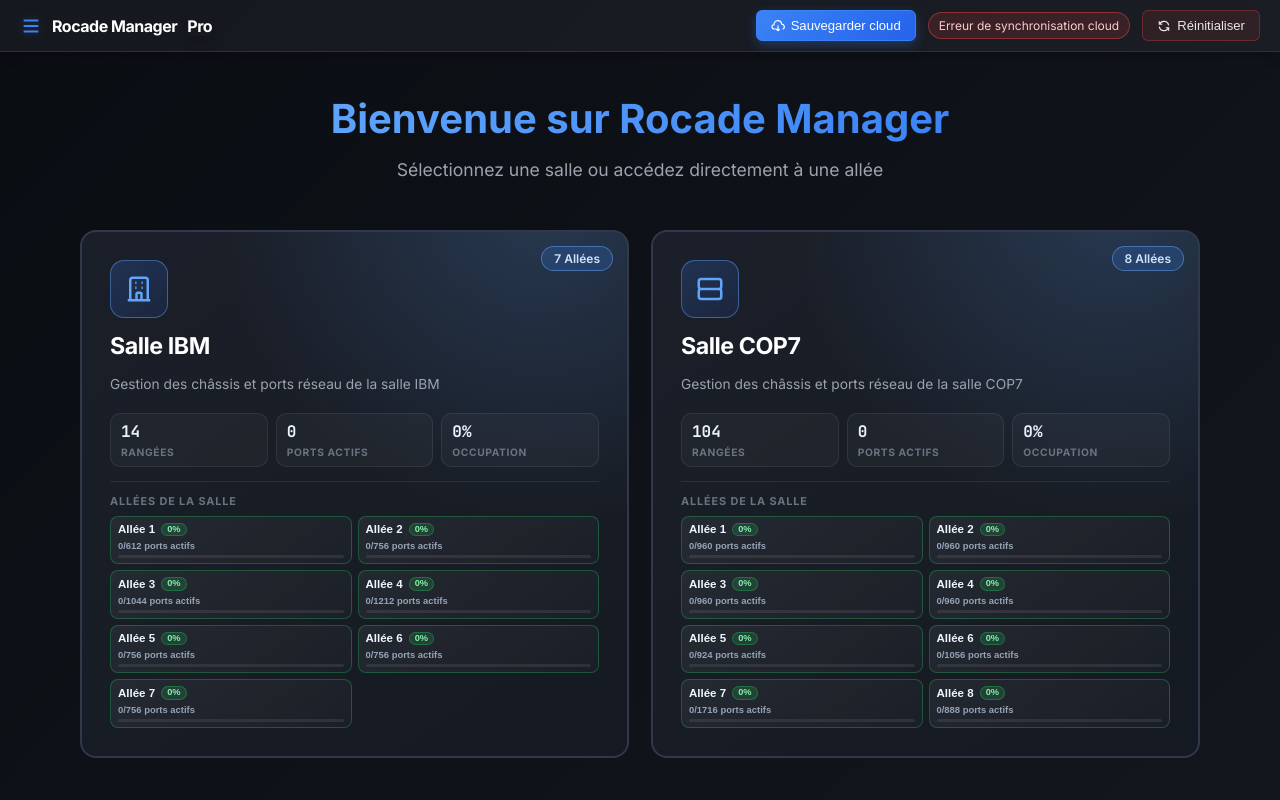
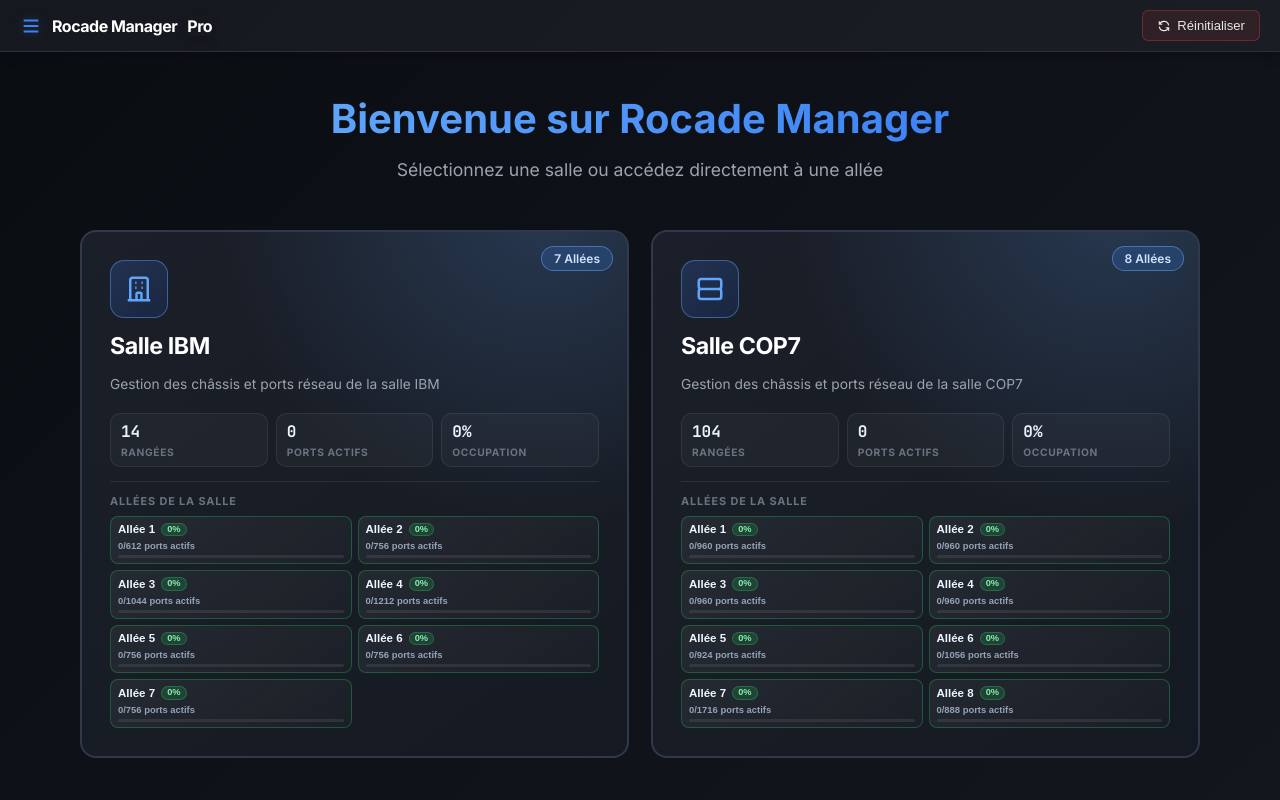
Before and after one commit to bjacky94-alt/rocade, a Flask app: page / in a window 1280 px wide. Run offline with Flask 3, Linux system fonts and the light colour scheme; tables that the repository leaves empty hold one stand-in row (values such as "Sample post").

Commit message:
Retire UI cloud et ajoute option FO LTI 2x12 inline

```diff
--- a/static/css/dashboard.css
+++ b/static/css/dashboard.css
@@ -101,45 +101,6 @@
             justify-content: flex-end;
         }
 
-        .cloud-sync-status {
-            font-size: 0.75rem;
-            padding: 5px 10px;
-            border-radius: 999px;
-            border: 1px solid var(--border-color);
-            background: rgba(255, 255, 255, 0.04);
-            color: var(--text-muted);
-            white-space: nowrap;
-            cursor: pointer;
-            transition: opacity 0.2s;
-        }
-
-        .cloud-sync-status:hover {
-            opacity: 0.8;
-        }
-
-        .cloud-sync-status[data-status="syncing"] {
-            color: #bfdbfe;
-            border-color: rgba(59, 130, 246, 0.45);
-            background: rgba(59, 130, 246, 0.14);
-        }
-
-        .cloud-sync-status[data-status="ok"] {
-            color: #a7f3d0;
-            border-color: rgba(16, 185, 129, 0.45);
-            background: rgba(16, 185, 129, 0.16);
-        }
-
-        .cloud-sync-status[data-status="error"] {
-            color: #fecaca;
-            border-color: rgba(239, 68, 68, 0.45);
-            background: rgba(239, 68, 68, 0.15);
-        }
-
-        #btnCloudSave.is-loading {
-            opacity: 0.72;
-            pointer-events: none;
-        }
-
         .btn {
             background: var(--bg-elevated);
             border: 1px solid var(--border-color);
@@ -1308,6 +1269,9 @@
             flex: 1;
             width: 100%;
         }
+        .panel-group-grid.panel-group-grid-two-inline {
+            grid-template-columns: repeat(2, minmax(0, 1fr));
+        }
         .panel-info {
             display: flex;
             flex: 1;
@@ -1511,7 +1475,20 @@
         .ports { display: grid; gap: 8px; }
         .ports.rj45 { grid-template-columns: repeat(24, 1fr); gap: 6px 8px; }
         .ports.fiber { grid-template-columns: repeat(6, 1fr); gap: 12px 10px; }
+        .ports.fiber.fiber-12-inline { grid-template-columns: repeat(12, minmax(0, 1fr)); gap: 6px 8px; }
         .ports.fiber.fiber-24 { grid-template-columns: repeat(24, minmax(0, 1fr)); gap: 6px 8px; }
+        .ports.fiber.fiber-12-inline .port { gap: 3px; }
+        .ports.fiber.fiber-12-inline .lc-port {
+            width: 11px;
+            height: 11px;
+        }
+        .ports.fiber.fiber-12-inline .ferrule {
+            width: 4px;
+            height: 4px;
+        }
+        .ports.fiber.fiber-12-inline .p-label {
+            font-size: 0.54rem;
+        }
         .ports.fiber.fiber-24 .port { gap: 3px; }
         .ports.fiber.fiber-24 .lc-port {
             width: 9px;
@@ -1729,11 +1706,6 @@
                 gap: 8px;
             }
 
-            .cloud-sync-status {
-                width: 100%;
-                text-align: center;
-            }
-
             .toolbar {
                 padding: 10px 14px;
                 gap: 10px;
--- a/static/js/dashboard.js
+++ b/static/js/dashboard.js
@@ -97,19 +97,6 @@
 
         let syncTimer = null;
 
-        function setCloudSyncStatus(message, status = 'idle') {
-            const statusEl = $('#cloudSyncStatus');
-            if (!statusEl) return;
-            statusEl.textContent = message;
-            statusEl.dataset.status = status;
-        }
-
-        function setCloudSaveLoading(isLoading) {
-            const saveButton = $('#btnCloudSave');
-            if (!saveButton) return;
-            saveButton.classList.toggle('is-loading', isLoading);
-        }
-
         function formatTimeFromIso(isoValue) {
             if (!isoValue) return '';
 
@@ -151,7 +138,6 @@
             if (!CLOUD_ENABLED) {
                 localStorage.setItem(STORAGE_DATA_KEY, payload.data);
                 localStorage.setItem(STORAGE_UI_KEY, payload.uiState);
-                setCloudSyncStatus('Mode local: sauvegarde navigateur', 'idle');
 
                 if (showSuccessToast) {
                     showToast('Sauvegarde locale effectuée (pas de cloud sur ce mode)', 'success');
@@ -161,9 +147,6 @@
             }
 
             try {
-                setCloudSaveLoading(true);
-                setCloudSyncStatus('Synchronisation cloud en cours...', 'syncing');
-
                 const response = await fetch(apiUrl('/api/rocade/state'), {
                     method: 'PUT',
                     headers: { 'Content-Type': 'application/json' },
@@ -174,13 +157,7 @@
                     throw new Error(await response.text());
                 }
 
-                const result = await response.json();
-                const savedAt = formatTimeFromIso(result.updatedAt);
-                const label = savedAt
-                    ? `Cloud synchronise a ${savedAt}`
-                    : 'Cloud synchronise';
-
-                setCloudSyncStatus(label, 'ok');
+                await response.json();
 
                 if (showSuccessToast) {
                     showToast('Donnees sauvegardees dans le cloud', 'success');
@@ -189,24 +166,17 @@
                 return true;
             } catch (err) {
                 console.error('Erreur de synchronisation serveur:', err);
-                setCloudSyncStatus('Erreur de synchronisation cloud', 'error');
 
                 if (showErrorToast) {
                     showToast('Echec de la sauvegarde cloud', 'error');
                 }
 
                 return false;
-            } finally {
-                setCloudSaveLoading(false);
             }
         }
 
         function saveToLocalStorage() {
             scheduleSync();
-        }
-
-        async function saveCloudNow() {
-            await syncStateToServer({ showSuccessToast: true, showErrorToast: true });
         }
 
         async function loadFromServer() {
@@ -243,29 +213,21 @@
             };
 
             if (!CLOUD_ENABLED) {
-                setCloudSyncStatus('Mode local: sauvegarde navigateur', 'idle');
                 return tryLoadFromLocal();
             }
 
             try {
                 const response = await fetch(apiUrl('/api/rocade/state'));
                 if (!response.ok) {
-                    setCloudSyncStatus('Cloud indisponible, tentative locale', 'error');
                     return tryLoadFromLocal();
                 }
 
                 const payload = await response.json();
                 if (!payload || !payload.data || !payload.uiState) {
-                    setCloudSyncStatus('Aucune sauvegarde cloud trouvee', 'idle');
                     return false;
                 }
 
                 appData = JSON.parse(payload.data);
-                const loadedAt = formatTimeFromIso(payload.updatedAt);
-                const loadedLabel = loadedAt
-                    ? `Cloud charge (${loadedAt})`
-                    : 'Cloud charge';
-                setCloudSyncStatus(loadedLabel, 'ok');
 
                 const wasNormalized = ensureCop7RequestedRows();
                 const wasAligned = ensureCop7MainLtrOrderFromDetailedRows();
@@ -288,7 +250,6 @@
                 }
             } catch (err) {
                 console.error('Erreur de chargement serveur:', err);
-                setCloudSyncStatus('Erreur de chargement cloud', 'error');
             }
 
             return tryLoadFromLocal();
@@ -1337,10 +1298,17 @@
                 .map(({ panel, pIdx }) => renderPanel(panel, rowName, pIdx, readOnly, false))
                 .join('');
 
+            const isTwoBlockInline =
+                foBlock.blockSize === 2
+                && foBlock.groupedPanels.every(({ panel }) => panel.portLayout === 'single-line-12');
+            const groupGridClass = isTwoBlockInline
+                ? 'panels-grid panels-grid-fo panel-group-grid panel-group-grid-two-inline'
+                : 'panels-grid panels-grid-fo panel-group-grid';
+
             return `
                 <div class="panel-shell panel-shell-movable panel-group-shell">
                     ${moveControlsHtml}
-                    <div class="panels-grid panels-grid-fo panel-group-grid">
+                    <div class="${groupGridClass}">
                         ${panelsHtml}
                     </div>
                 </div>
@@ -1355,7 +1323,8 @@
             const isEmptyPanel = (panel.name || '').trim().toLowerCase() === 'rocade vide';
             const canMovePanel = showMoveControls === null ? currentAisle === 'LTI' : showMoveControls;
             const panelClasses = `panel ${panel.type}${!isRJ45 && panel.ports.length === 24 ? ' panel-wide' : ''}${isEmptyPanel ? ' panel-empty' : ''}`;
-            const portsClasses = `ports ${isRJ45 ? 'rj45' : 'fiber'}${!isRJ45 && panel.ports.length === 24 ? ' fiber-24' : ''}`;
+            const isSingleLineFo12 = !isRJ45 && panel.ports.length === 12 && panel.portLayout === 'single-line-12';
+            const portsClasses = `ports ${isRJ45 ? 'rj45' : 'fiber'}${!isRJ45 && panel.ports.length === 24 ? ' fiber-24' : ''}${isSingleLineFo12 ? ' fiber-12-inline' : ''}`;
             const panelNameHtml = `<div class="panel-name${isRJ45 ? '' : ' panel-name-fo'}" onclick="startRenamePanel('${rowName}', ${pIdx}, event)">${panel.name}</div>`;
             const moveControlsHtml = canMovePanel
                 ? renderMoveControls(
@@ -1695,7 +1664,7 @@
             if (type === 'fo') {
                 if (currentAisle === 'LTI') {
                     const choice = prompt(
-                        "Format fibre :\n1 = 4 blocs de 12 ports\n2 = 1 ligne de 24 ports",
+                        "Format fibre :\n1 = 4 blocs de 12 ports\n2 = 1 ligne de 24 ports\n3 = 1 ligne de 2 blocs FO de 12 ports",
                         "1"
                     );
 
@@ -1712,6 +1681,26 @@
                         updateHeaderStats();
                         saveToLocalStorage();
                         showToast("Châssis fibre 24 ports ajouté", "success");
+                        return;
+                    }
+
+                    if (choice.trim() === '3') {
+                        const groupId = `fo12-${Date.now()}-${Math.random().toString(36).slice(2, 8)}`;
+
+                        for (let i = 0; i < 2; i++) {
+                            row.panels.push({
+                                type: 'fo',
+                                name: 'Rocade vide',
+                                ports: generatePorts(12, 'fiber'),
+                                groupId,
+                                portLayout: 'single-line-12'
+                            });
+                        }
+
+                        renderContent();
+                        updateHeaderStats();
+                        saveToLocalStorage();
+                        showToast("2 châssis FO 12 ports ajoutés sur une ligne", "success");
                         return;
                     }
                 }
--- a/templates/dashboard.html
+++ b/templates/dashboard.html
@@ -40,13 +40,6 @@
                 </svg>
                 Retour
             </button>
-            <button class="btn btn-primary" id="btnCloudSave" onclick="saveCloudNow()">
-                <svg width="16" height="16" fill="none" stroke="currentColor" stroke-width="2" viewBox="0 0 24 24">
-                    <path d="M20 17.5a4.5 4.5 0 00-1.6-8.7A6 6 0 005.2 9.8a3.7 3.7 0 00.3 7.4H9m3-6v9m0 0l-3-3m3 3l3-3"/>
-                </svg>
-                Sauvegarder cloud
-            </button>
-            <div class="cloud-sync-status" id="cloudSyncStatus" data-status="idle" onclick="saveCloudNow()" title="Cliquer pour synchroniser">Cloud: en attente</div>
             <button class="btn hidden" id="btnExport" onclick="exportData()">
                 <svg width="16" height="16" fill="none" stroke="currentColor" stroke-width="2" viewBox="0 0 24 24">
                     <path d="M4 16v1a3 3 0 003 3h10a3 3 0 003-3v-1m-4-4l-4 4m0 0l-4-4m4 4V4"/>
```
Also changed, not shown: index.html (+0 -7 lines).
